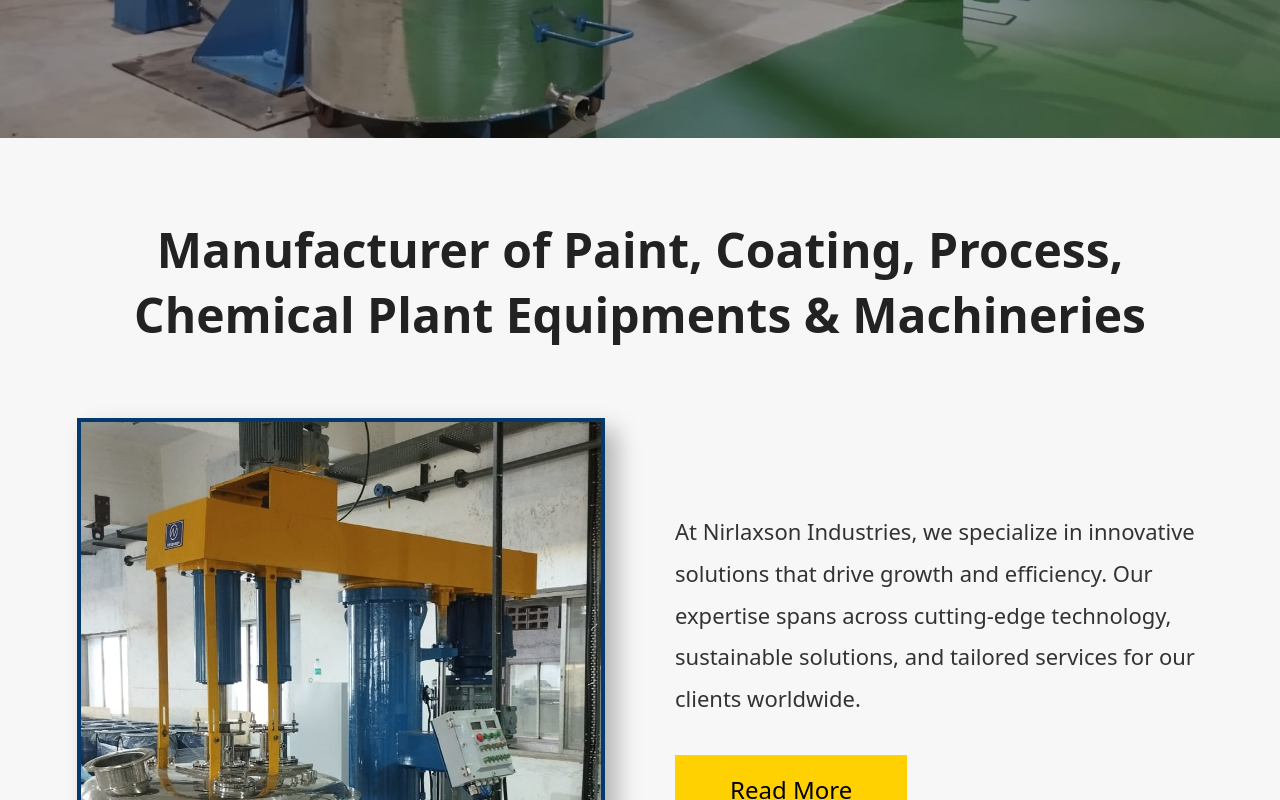
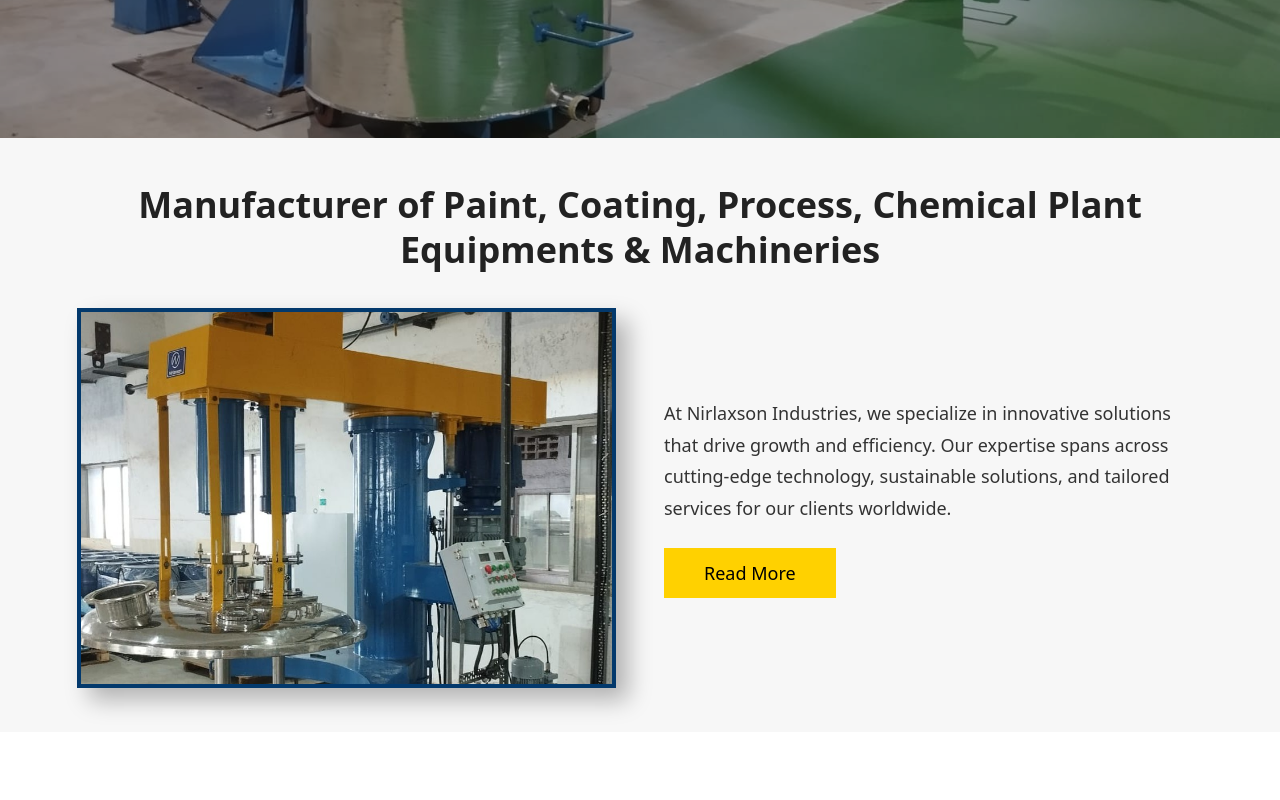
Before and after one commit to vmp0059/NIRLAXSON-, a React (Vite) app: page / in a window 1280 px wide. Shown: the part 660-1460 px from the top of the page. Built offline with nearby package versions, Linux system fonts and the light colour scheme.

Commit message:
Updated welcome.css styling

```diff
--- a/src/components/Welcome.css
+++ b/src/components/Welcome.css
@@ -1,6 +1,6 @@
 .welcome {
   width: 100%;
-  padding: 80px 6%;
+  padding: 44px 6%;
   background: #f7f7f7;
 }
 
@@ -8,13 +8,13 @@
 
 .welcome-title {
   text-align: center;
-  margin-bottom: 70px;
+  margin-bottom: 36px;
 }
 
 .welcome-title h1 {
-  font-size: 48px;
+  font-size: 36px;
   font-weight: 600;
-  line-height: 1.35;
+  line-height: 1.25;
   color: #222;
   max-width: 1400px;
   margin: 0 auto;
@@ -26,12 +26,10 @@
   display: flex;
   align-items: center;
   justify-content: center;
-  gap: 70px;
+  gap: 48px;
   max-width: 1400px;
   margin: 0 auto;
 }
-
-/* IMAGE */
 
 /* IMAGE */
 
@@ -44,24 +42,17 @@
 .welcome-image img {
   width: 100%;
   max-width: 620px;
-  height: 500px;
+  height: 380px;
   object-fit: cover;
   display: block;
-
   border: 4px solid #03396c;
-
-  box-shadow:
-    12px 12px 22px rgba(0,0,0,0.28);
-
+  box-shadow: 12px 12px 22px rgba(0,0,0,0.28);
   transition: transform 0.4s ease;
 }
 
-/* Hover effect */
-
 .welcome-image img:hover {
   transform: translateY(-6px);
-  box-shadow:
-    14px 14px 28px rgba(0,0,0,0.22);
+  box-shadow: 14px 14px 28px rgba(0,0,0,0.22);
 }
 
 /* TEXT */
@@ -71,8 +62,8 @@
 }
 
 .welcome-content p {
-  font-size: 22px;
-  line-height: 1.9;
+  font-size: 18px;
+  line-height: 1.75;
   color: #333;
   max-width: 650px;
 }
@@ -85,11 +76,11 @@
 /* BUTTON */
 
 .welcome-content button {
-  margin-top: 35px;
+  margin-top: 24px;
   background: #FFD100;
   border: none;
-  padding: 18px 55px;
-  font-size: 24px;
+  padding: 13px 40px;
+  font-size: 18px;
   cursor: pointer;
   font-weight: 500;
   transition: 0.3s;
@@ -107,7 +98,7 @@
   }
 
   .welcome-title h1 {
-    font-size: 34px;
+    font-size: 26px;
   }
 
   .welcome-image img {
@@ -115,6 +106,6 @@
   }
 
   .welcome-content p {
-    font-size: 18px;
+    font-size: 16px;
   }
 }
```
